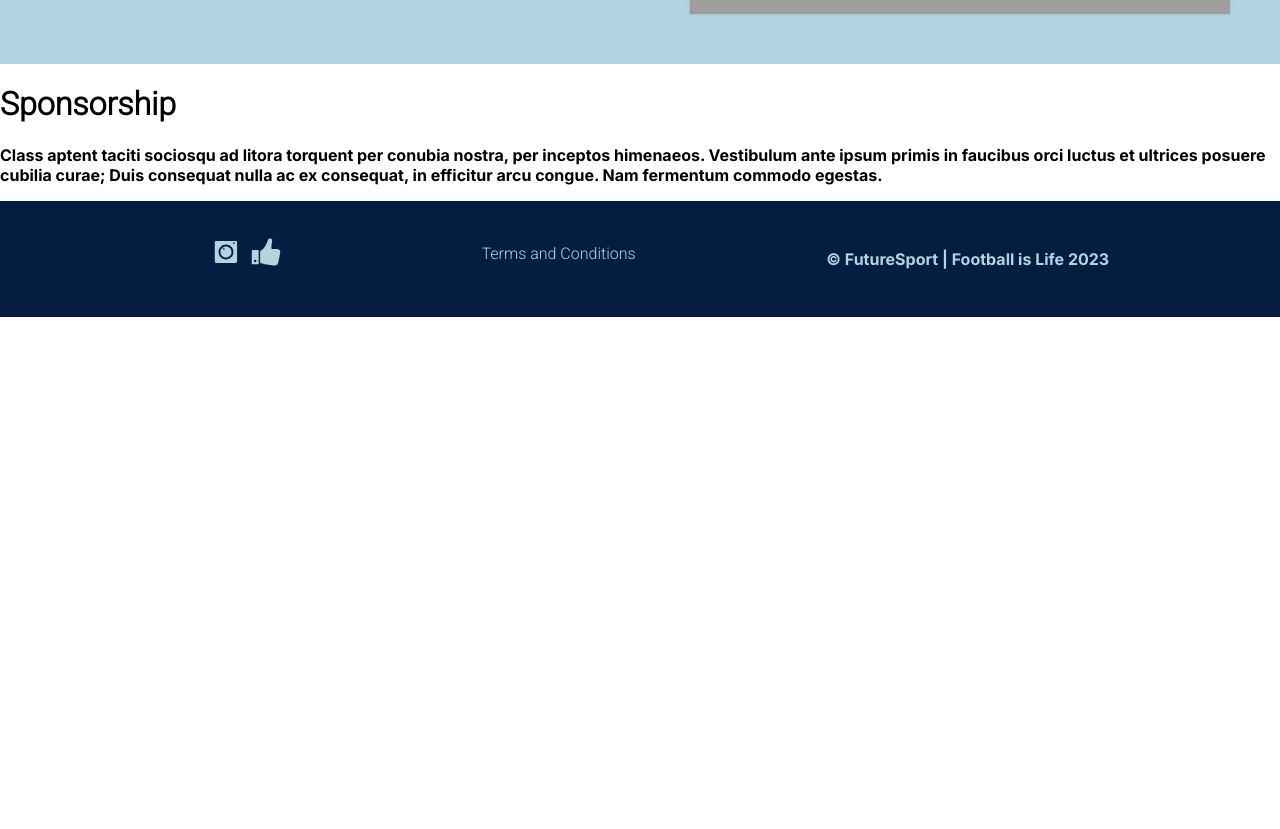
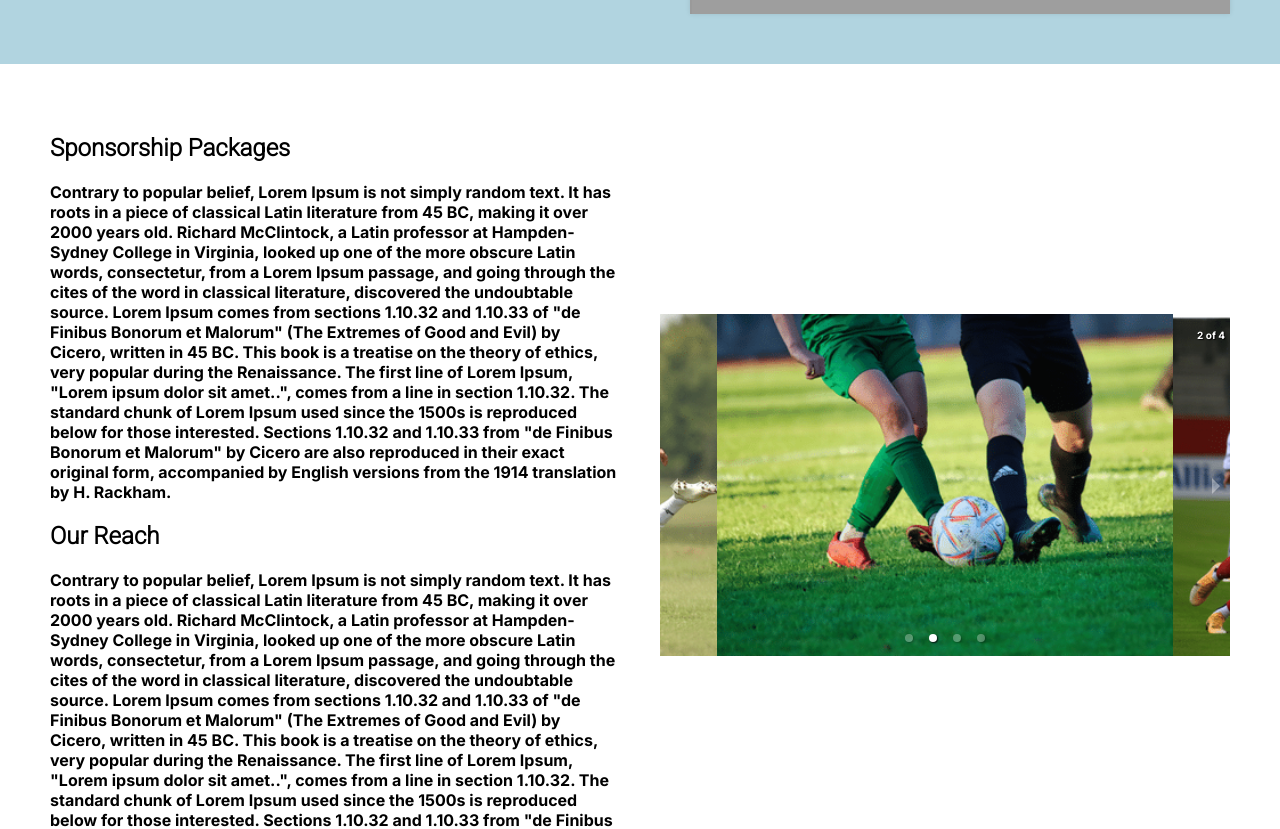
Before and after one commit to SamWij/FutureSportApp, a React (Create React App) app: page /Sponsorship in a window 1280 px wide. Shown: the part 480-1309 px from the top of the page. Before the commit the page ends 800 px from the top, so only its background shows below. Built offline with nearby package versions, Linux system fonts and the light colour scheme; grey boxes are pictures that could not be loaded.

Commit message:
sponsorship page completed

```diff
--- a/src/Components/Main/Sponsorship.js
+++ b/src/Components/Main/Sponsorship.js
@@ -1,16 +1,44 @@
 
 import React from "react";
+import sponsorStyles from './sponsorship.module.css';
+import Gallery from '../PhotoGallery/PhotoGallery';
 
 const Sponsorship = () => (
-  <div>
-    <h1 className="title is-1">Sponsorship</h1>
-    <p>
-      Class aptent taciti sociosqu ad litora torquent per conubia nostra, per
-      inceptos himenaeos. Vestibulum ante ipsum primis in faucibus orci luctus
-      et ultrices posuere cubilia curae; Duis consequat nulla ac ex consequat,
-      in efficitur arcu congue. Nam fermentum commodo egestas.
-    </p>
-  </div>
+  <section className={sponsorStyles.container}>
+    <div className={sponsorStyles.leftColumn}>
+      <h2>Sponsorship Packages</h2>
+      <p>Contrary to popular belief, Lorem Ipsum is not simply random text. It has roots in a piece of classical
+        Latin literature from 45 BC, making it over 2000 years old. Richard McClintock, a Latin professor at
+        Hampden-Sydney College in Virginia, looked up one of the more obscure Latin words, consectetur, from a
+        Lorem Ipsum passage, and going through the cites of the word in classical literature, discovered the
+        undoubtable source. Lorem Ipsum comes from sections 1.10.32 and 1.10.33 of "de Finibus Bonorum et Malorum"
+        (The Extremes of Good and Evil) by Cicero, written in 45 BC. This book is a treatise on the theory of
+        ethics, very popular during the Renaissance. The first line of Lorem Ipsum, "Lorem ipsum dolor sit
+        amet..", comes from a line in section 1.10.32. The standard chunk of Lorem Ipsum used since the 1500s is
+        reproduced below for those interested. Sections
+        1.10.32 and 1.10.33 from "de Finibus Bonorum et Malorum" by Cicero are also reproduced in their exact
+        original form, accompanied by English versions from the 1914 translation by H. Rackham. </p>
+
+      <h2>Our Reach</h2>
+
+      <p>Contrary to popular belief, Lorem Ipsum is not simply random text. It has roots in a piece of classical
+        Latin literature from 45 BC, making it over 2000 years old. Richard McClintock, a Latin professor at
+        Hampden-Sydney College in Virginia, looked up one of the more obscure Latin words, consectetur, from a
+        Lorem Ipsum passage, and going through the cites of the word in classical literature, discovered the
+        undoubtable source. Lorem Ipsum comes from sections 1.10.32 and 1.10.33 of "de Finibus Bonorum et Malorum"
+        (The Extremes of Good and Evil) by Cicero, written in 45 BC. This book is a treatise on the theory of
+        ethics, very popular during the Renaissance. The first line of Lorem Ipsum, "Lorem ipsum dolor sit
+        amet..", comes from a line in section 1.10.32.
+
+        The standard chunk of Lorem Ipsum used since the 1500s is reproduced below for those interested. Sections
+        1.10.32 and 1.10.33 from "de Finibus Bonorum et Malorum" by Cicero are also reproduced in their exact
+        original form, accompanied by English versions from the 1914 translation by H. Rackham.</p>
+
+    </div>
+    <div className={sponsorStyles.rightColumn}>
+      <Gallery />
+    </div>
+  </section>
 );
 
 export default Sponsorship;
--- /dev/null
+++ b/src/Components/Main/sponsorship.module.css
@@ -0,0 +1,18 @@
+.container {
+  display: flex;
+  border: 0cm;
+}
+
+.leftColumn {
+  flex: 1;
+  padding: 20px;
+  max-width: 600px;
+  margin: 0 auto;
+}
+
+.rightColumn {
+  flex: 1;
+  padding: 20px;
+  margin-top: 200px;
+  ;
+}
```
